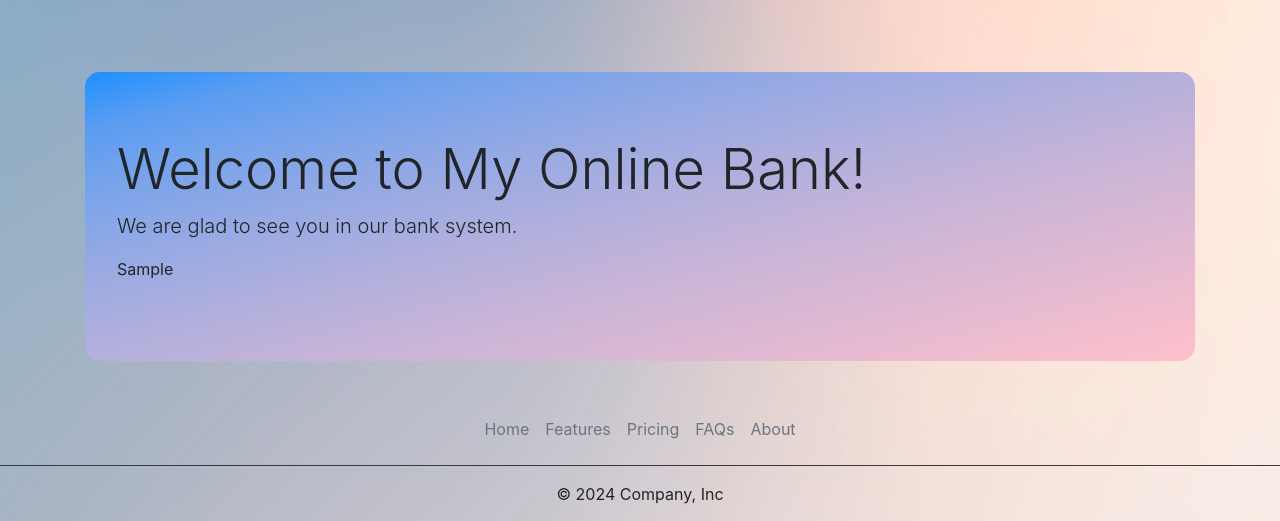
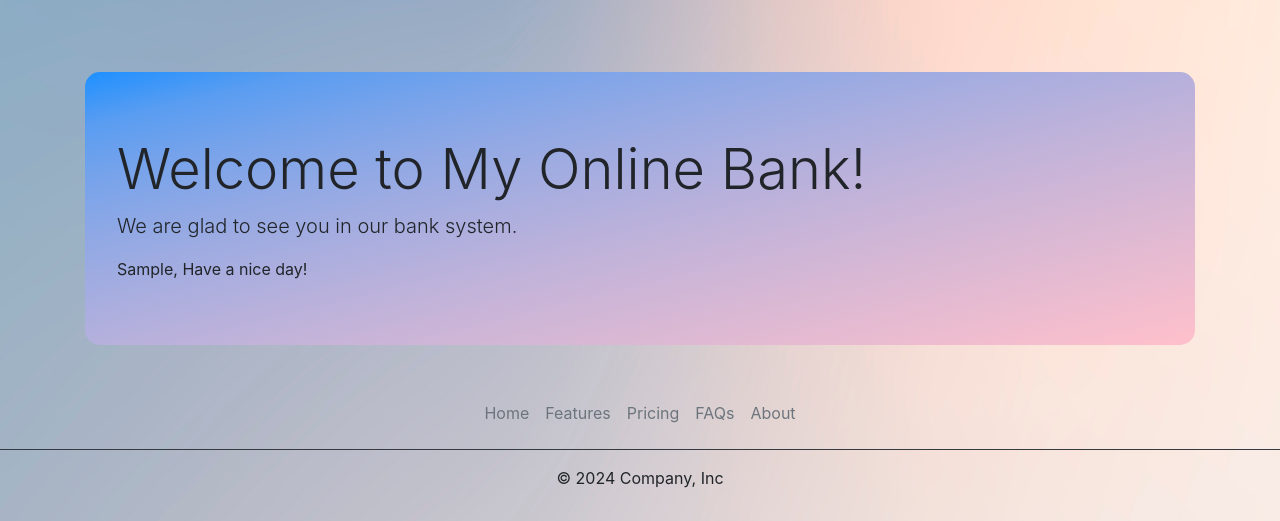
Before and after one commit to mmmurka/Online_Bank, a Django app: page / in a window 1280 px wide. Shown: the part 66-587 px from the top of the page. Run offline with Django 5.2, Linux system fonts and the light colour scheme; the visitor is signed in with stand-in values (Sample User, id 1); some libraries are stand-ins or nearby versions.

Commit message:
added time of day

```diff
--- a/banking/views.py
+++ b/banking/views.py
@@ -5,12 +5,18 @@ from .models import Account, User
 from django.contrib import messages
 from django.contrib.auth import authenticate, login, logout
 from django.contrib.auth.decorators import login_required
+from datetime import datetime
+import pytz
 
 
 def home(request):
     auth_user = request.user.is_authenticated
     username = request.user.first_name
-    return render(request, 'banking/home.html', {'auth_user': auth_user, 'username': username})
+    user_timezone = get_user_timezone(request)
+    current_time = datetime.now(pytz.timezone(user_timezone))
+    time_of_day = get_time_of_day(current_time)
+    context = {'time_of_day': time_of_day}
+    return render(request, 'banking/home.html', {'auth_user': auth_user, 'username': username, **context})
 
 
 def register(request):
@@ -71,3 +77,22 @@ def cabinet(request):
 def user_logout(request):
     logout(request)
     return redirect('home')
+
+
+def get_user_timezone(request):
+    # Получение информации о часовом поясе пользователя из request
+    # Здесь можно использовать, например, информацию из cookies или профиля пользователя
+    # В данном примере используется часовой пояс сервера в случае отсутствия информации от пользователя
+    return request.COOKIES.get('user_timezone', 'UTC')
+
+
+def get_time_of_day(current_time):
+    hour = current_time.hour
+    if 6 <= hour < 12:
+        return 'Good morning'
+    elif 12 <= hour < 18:
+        return 'Have a nice day'
+    elif 18 <= hour < 24:
+        return 'Good evening'
+    else:
+        return 'Good night'
--- a/templates/banking/home.html
+++ b/templates/banking/home.html
@@ -12,7 +12,11 @@
             <a class="btn btn-dark btn-lg mr-3" href="{% url 'login' %}" role="button">Log in</a>
             <a class="btn btn-dark btn-lg" href="{% url 'register' %}" role="button">Sign Up</a>
         {% else %}
-            <p>{{ username }} </p>
+
+            <div>
+                {{ username }}, {{ time_of_day }}!
+
+            </div>
         {% endif %}
 
 
```
